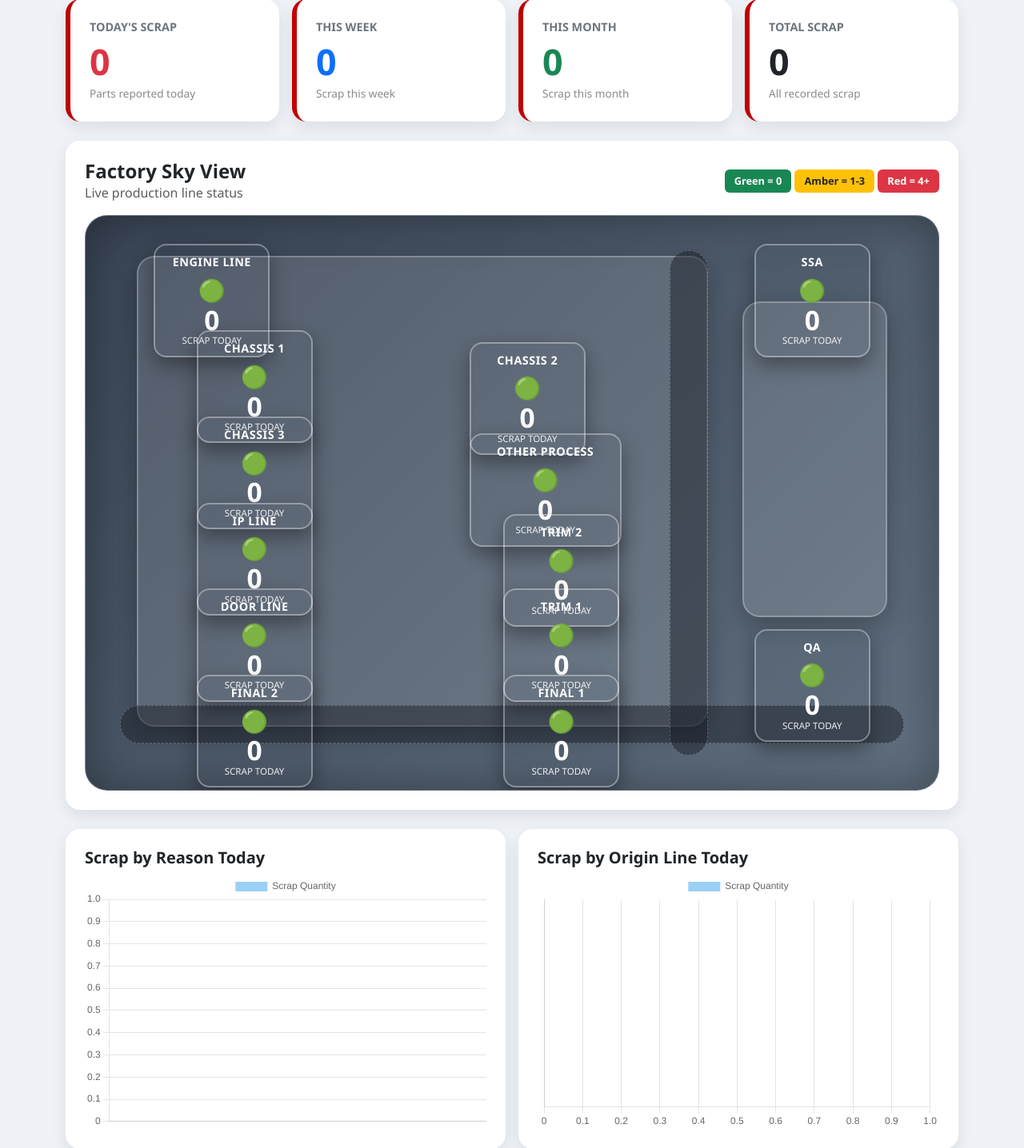
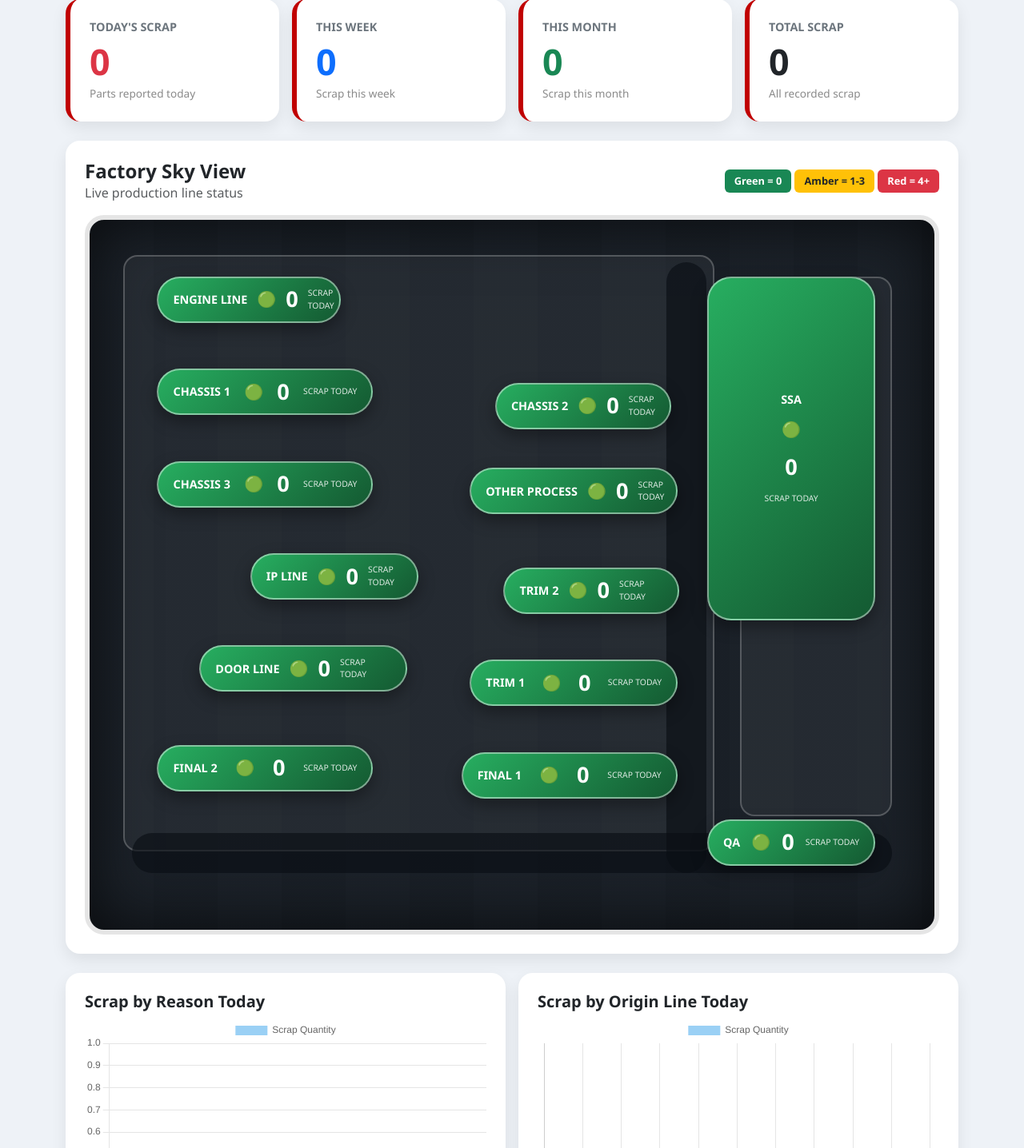
Before and after one commit to hgooders/SCRAP-TRACKER-V2, a Flask app: page /dashboard in a window 1280 px wide. Shown: the part 179-1615 px from the top of the page at 80% size. Run offline with Flask 3, Linux system fonts and the light colour scheme; a user stored in the database is signed in; data that the repository does not hold is empty.

Commit message:
Update dashboard.html

```diff
--- a/templates/dashboard.html
+++ b/templates/dashboard.html
@@ -184,147 +184,200 @@
 <style>
 .factory-sky-view{
     position:relative;
-    height:720px;
-    border-radius:28px;
+    height:900px;
+    border-radius:24px;
     overflow:hidden;
     background:
-        linear-gradient(135deg, rgba(40,52,70,.92), rgba(75,92,110,.88)),
+        linear-gradient(rgba(20,25,32,.82), rgba(20,25,32,.82)),
         repeating-linear-gradient(
-            45deg,
-            rgba(255,255,255,.05) 0,
-            rgba(255,255,255,.05) 2px,
-            transparent 2px,
-            transparent 18px
+            90deg,
+            #3c4650 0px,
+            #3c4650 80px,
+            #323b44 80px,
+            #323b44 160px
         );
-    border:1px solid rgba(255,255,255,.2);
-    box-shadow:inset 0 0 60px rgba(0,0,0,.35);
+    border:6px solid #e5e5e5;
+    box-shadow:inset 0 0 80px rgba(0,0,0,.7);
 }
 
 .factory-building{
     position:absolute;
-    background:rgba(255,255,255,.12);
-    border:2px solid rgba(255,255,255,.25);
-    border-radius:22px;
-    box-shadow:0 10px 30px rgba(0,0,0,.25);
+    border:2px solid rgba(255,255,255,.22);
+    background:rgba(255,255,255,.05);
+    border-radius:18px;
 }
 
 .main-building{
-    left:6%;
-    top:7%;
-    width:67%;
-    height:82%;
+    left:4%;
+    top:5%;
+    width:70%;
+    height:84%;
 }
 
 .side-building{
-    right:6%;
-    top:15%;
-    width:17%;
-    height:55%;
+    right:5%;
+    top:8%;
+    width:18%;
+    height:76%;
 }
 
 .factory-road{
     position:absolute;
-    background:rgba(20,25,35,.45);
-    border:1px dashed rgba(255,255,255,.25);
+    background:rgba(10,15,20,.65);
+    border-radius:30px;
 }
 
 .road-horizontal{
-    left:4%;
-    right:4%;
+    left:5%;
+    right:5%;
     bottom:8%;
-    height:48px;
-    border-radius:24px;
+    height:50px;
 }
 
 .road-vertical{
     right:27%;
     top:6%;
-    bottom:6%;
-    width:48px;
-    border-radius:24px;
+    bottom:8%;
+    width:50px;
 }
 
 .factory-zone{
     position:absolute;
-    width:145px;
-    min-height:80px;
-    border-radius:16px;
-    padding:10px;
-    text-align:center;
+    height:58px;
+    border-radius:30px;
+    padding:6px 18px;
     color:white;
     display:flex;
-    flex-direction:column;
-    justify-content:center;
     align-items:center;
-    box-shadow:0 10px 25px rgba(0,0,0,.35);
-    border:2px solid rgba(255,255,255,.35);
+    justify-content:space-between;
+    gap:12px;
+    border:2px solid rgba(255,255,255,.45);
+    box-shadow:0 8px 20px rgba(0,0,0,.35);
     z-index:5;
-}
 }
 
 .factory-zone.green{
-    background:linear-gradient(135deg,#2ecc71,#159447);
+    background:linear-gradient(135deg,#27ae60,#145a32);
 }
 
 .factory-zone.amber{
-    background:linear-gradient(135deg,#f7b731,#d68910);
+    background:linear-gradient(135deg,#f39c12,#b66a00);
 }
 
 .factory-zone.red{
-    background:linear-gradient(135deg,#ff4d4d,#b30000);
-    animation:redPulse 1.4s infinite;
+    background:linear-gradient(135deg,#e74c3c,#8e0000);
+    animation:redPulse 1.3s infinite;
 }
 
 .zone-name{
     font-size:.9rem;
     font-weight:900;
     text-transform:uppercase;
-    letter-spacing:.5px;
+    white-space:nowrap;
 }
 
 .zone-icon{
-    font-size:1.7rem;
-    margin-top:4px;
+    font-size:1.2rem;
 }
 
 .zone-count{
-    font-size:2.1rem;
+    font-size:1.7rem;
     font-weight:900;
-    line-height:1;
 }
 
 .zone-text{
-    font-size:.72rem;
-    opacity:.9;
+    font-size:.65rem;
+    opacity:.85;
     text-transform:uppercase;
 }
 
-/* Your factory layout */
-.engine-line{ left:8%; top:5%; }
-.ssa-line{ right:8%; top:5%; }
-
-.chassis-one{ left:13%; top:20%; }
-.chassis-two{ left:45%; top:22%; }
-
-.chassis-three{ left:13%; top:35%; }
-.other-process{ left:45%; top:38%; width:190px; }
-
-.ip-line{ left:13%; top:50%; }
-.trim-two{ left:49%; top:52%; }
-
-.door-line{ left:13%; top:65%; }
-.trim-one{ left:49%; top:65%; }
-
-.final-two{ left:13%; top:80%; }
-.final-one{ left:49%; top:80%; }
-
-.qa-line{ right:8%; top:72%; }
-@keyframes redPulse{
-    0%{ box-shadow:0 0 0 rgba(255,77,77,.45); transform:scale(1); }
-    50%{ box-shadow:0 0 35px rgba(255,77,77,.95); transform:scale(1.03); }
-    100%{ box-shadow:0 0 0 rgba(255,77,77,.45); transform:scale(1); }
+/* Actual factory layout from your drawing */
+.engine-line{
+    left:8%;
+    top:8%;
+    width:230px;
 }
 
+.ssa-line{
+    right:7%;
+    top:8%;
+    width:210px;
+    height:430px;
+    flex-direction:column;
+    justify-content:center;
+}
+
+.chassis-one{
+    left:8%;
+    top:21%;
+    width:270px;
+}
+
+.chassis-two{
+    left:48%;
+    top:23%;
+    width:220px;
+}
+
+.chassis-three{
+    left:8%;
+    top:34%;
+    width:270px;
+}
+
+.other-process{
+    left:45%;
+    top:35%;
+    width:260px;
+}
+
+.ip-line{
+    left:19%;
+    top:47%;
+    width:210px;
+}
+
+.trim-two{
+    left:49%;
+    top:49%;
+    width:220px;
+}
+
+.door-line{
+    left:13%;
+    top:60%;
+    width:260px;
+}
+
+.trim-one{
+    left:45%;
+    top:62%;
+    width:260px;
+}
+
+.final-two{
+    left:8%;
+    top:74%;
+    width:270px;
+}
+
+.final-one{
+    left:44%;
+    top:75%;
+    width:270px;
+}
+
+.qa-line{
+    right:7%;
+    bottom:9%;
+    width:210px;
+}
+
+@keyframes redPulse{
+    0%{ box-shadow:0 0 0 rgba(231,76,60,.4); }
+    50%{ box-shadow:0 0 28px rgba(231,76,60,1); }
+    100%{ box-shadow:0 0 0 rgba(231,76,60,.4); }
+}
 .dashboard-kpi-card{
     background:#ffffff;
     border-left:6px solid #c00000;
```
